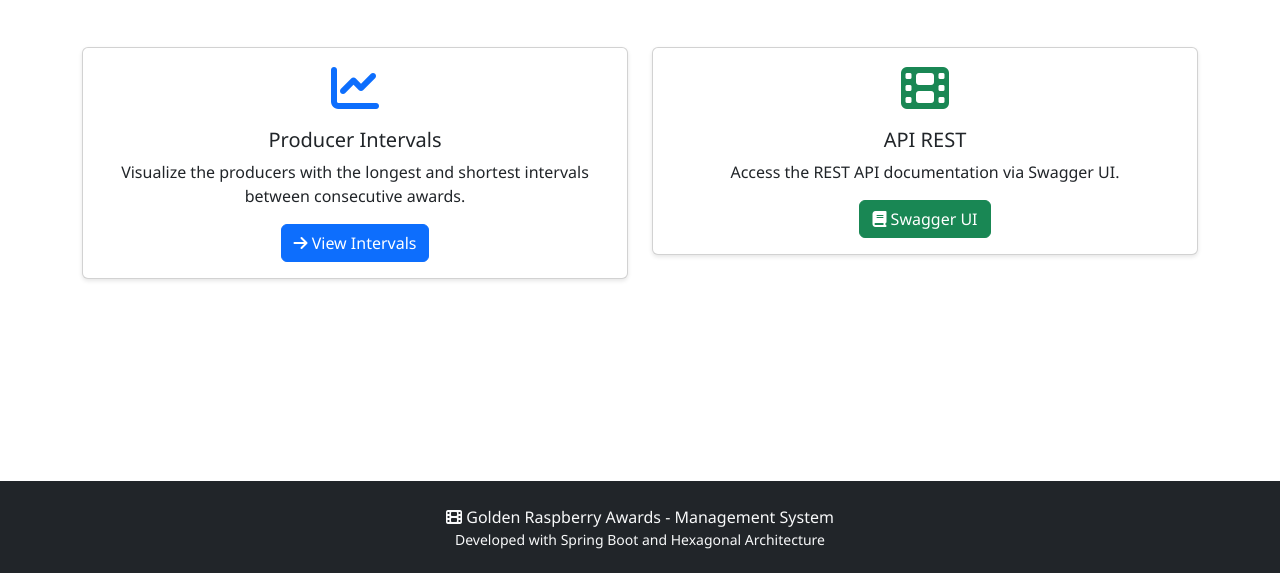
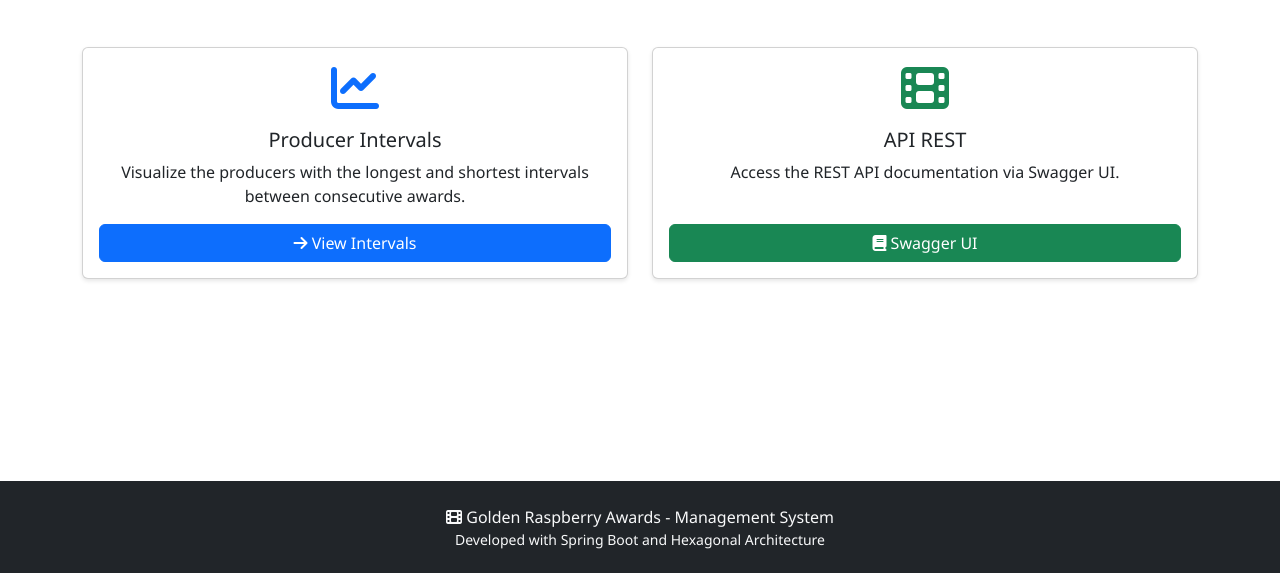
Before and after one commit to gnetti/golden-raspberry-awards, a Spring app: template src/main/resources/templates/pages/index.html in a window 1280 px wide. Shown: the part 226-799 px from the top of the page. Run offline with Thymeleaf, Linux system fonts and the light colour scheme; the template is opened without the code that fills it, so the values that code supplies are empty; some libraries are stand-ins or nearby versions.

Commit message:
fix: make cards equal height on index page
- Add d-flex to columns for flexbox alignment

- Add w-100 to cards for full width

- Add d-flex flex-column to card-body for vertical layout

- Add flex-grow-1 to card-text for text expansion

- Add mt-auto to buttons to align them at bottom

- Both cards now have equal height regardless of content

```diff
--- a/src/main/resources/templates/pages/index.html
+++ b/src/main/resources/templates/pages/index.html
@@ -18,30 +18,30 @@
     </div>
 
         <div class="row mt-5">
-        <div class="col-md-6 mb-4">
-            <div class="card">
-                <div class="card-body text-center">
+            <div class="col-md-6 mb-4 d-flex">
+                <div class="card w-100">
+                    <div class="card-body text-center d-flex flex-column">
                         <i class="fa-solid fa-chart-line fa-3x text-primary mb-3"></i>
                         <h5 class="card-title">Producer Intervals</h5>
-                    <p class="card-text">
+                        <p class="card-text flex-grow-1">
                             Visualize the producers with the longest and shortest intervals between consecutive awards.
                         </p>
-                    <a th:href="@{/intervals}" class="btn btn-primary">
+                        <a th:href="@{/intervals}" class="btn btn-primary mt-auto">
                             <i class="fa-solid fa-arrow-right"></i> View Intervals
                         </a>
                     </div>
                 </div>
             </div>
 
-        <div class="col-md-6 mb-4">
-            <div class="card">
-                <div class="card-body text-center">
+            <div class="col-md-6 mb-4 d-flex">
+                <div class="card w-100">
+                    <div class="card-body text-center d-flex flex-column">
                         <i class="fa-solid fa-film fa-3x text-success mb-3"></i>
                         <h5 class="card-title">API REST</h5>
-                    <p class="card-text">
+                        <p class="card-text flex-grow-1">
                            Access the REST API documentation via Swagger UI.
                         </p>
-                    <a href="/swagger-ui.html" class="btn btn-success" target="_blank">
+                        <a href="/swagger-ui.html" class="btn btn-success mt-auto" target="_blank">
                             <i class="fa-solid fa-book"></i> Swagger UI
                         </a>
                     </div>
```
Lines whose indentation alone changed are shown as unchanged.
